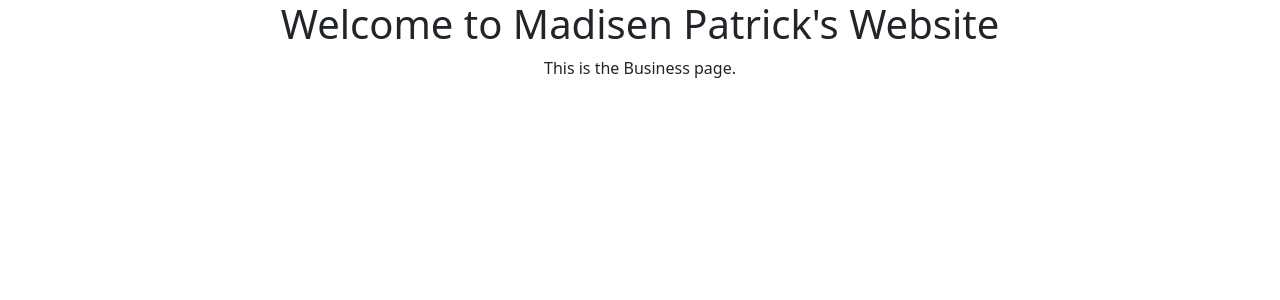
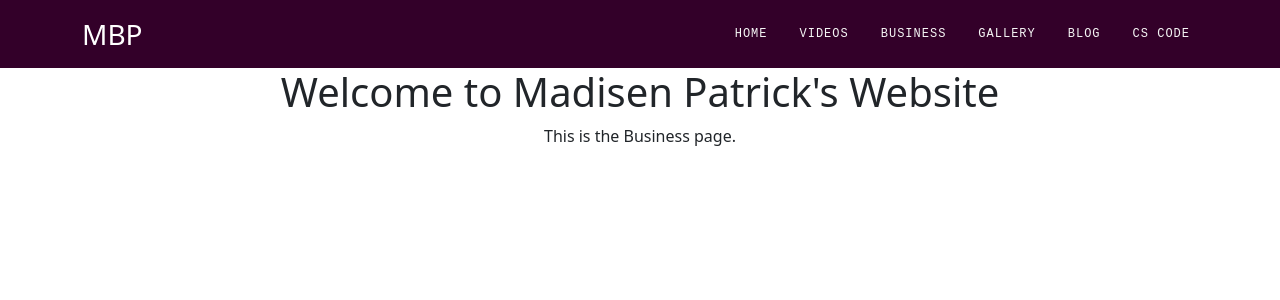
Before and after one commit to madisenbpatrick1/madisen-p-website, a React (Create React App) app in the folder madisen-patrick-web/: page /#/business in a window 1280 px wide. Shown: the top 300 px of the page. Built offline with nearby package versions, Linux system fonts and the light colour scheme.

Commit message:
added navbar to all pages and created css files for each page

```diff
--- a/madisen-patrick-web/src/pages/BlogPage/Blog.tsx
+++ b/madisen-patrick-web/src/pages/BlogPage/Blog.tsx
@@ -1,6 +1,9 @@
+import Navbar from "../../components/common/Navbar";
+
 export default function Blog() {
     return (
       <div>
+        <Navbar />
         <h1>Welcome to Madisen Patrick's Website</h1>
         <p>This is the Blog page.</p>
       </div>
--- a/madisen-patrick-web/src/pages/BusinessPage/Business.tsx
+++ b/madisen-patrick-web/src/pages/BusinessPage/Business.tsx
@@ -1,6 +1,8 @@
+import Navbar from "../../components/common/Navbar";
 export default function Business() {
     return (
       <div>
+        <Navbar />
         <h1>Welcome to Madisen Patrick's Website</h1>
         <p>This is the Business page.</p>
       </div>
--- a/madisen-patrick-web/src/pages/CodePage/Code.tsx
+++ b/madisen-patrick-web/src/pages/CodePage/Code.tsx
@@ -1,6 +1,8 @@
+import Navbar from "../../components/common/Navbar";
 export default function Code() {
     return (
       <div>
+        <Navbar />
         <h1>Welcome to Madisen Patrick's Website</h1>
         <p>This is the Code page.</p>
       </div>
--- a/madisen-patrick-web/src/pages/GalleryPage/Gallery.tsx
+++ b/madisen-patrick-web/src/pages/GalleryPage/Gallery.tsx
@@ -1,6 +1,8 @@
+import Navbar from "../../components/common/Navbar";
 export default function Gallery() {
     return (
       <div>
+        <Navbar />
         <h1>Welcome to Madisen Patrick's Website</h1>
         <p>This is the Gallery page.</p>
       </div>
```
Also changed, not shown: madisen-patrick-web/src/pages/BlogPage/Blog.css (added), madisen-patrick-web/src/pages/BusinessPage/Business.css (added), madisen-patrick-web/src/pages/CodePage/Code.css (added), madisen-patrick-web/src/pages/GalleryPage/Gallery.css (added).
